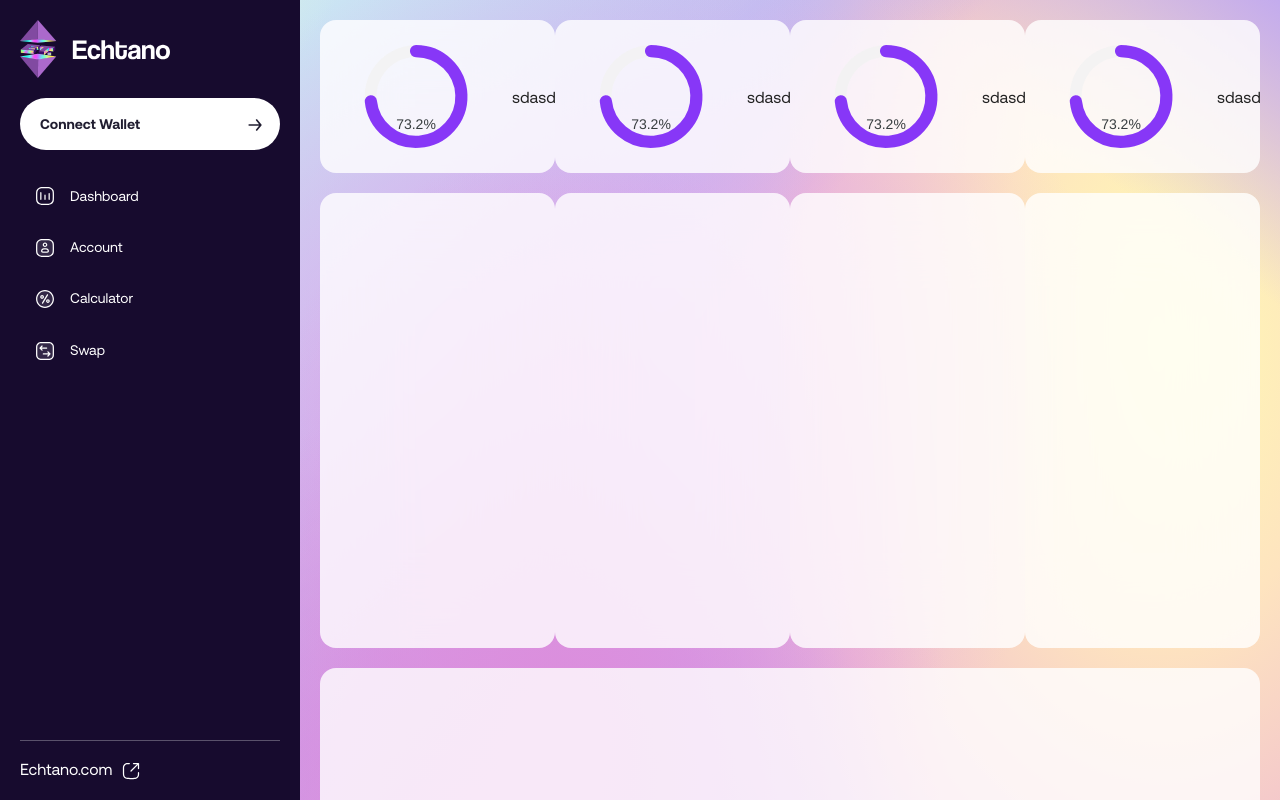
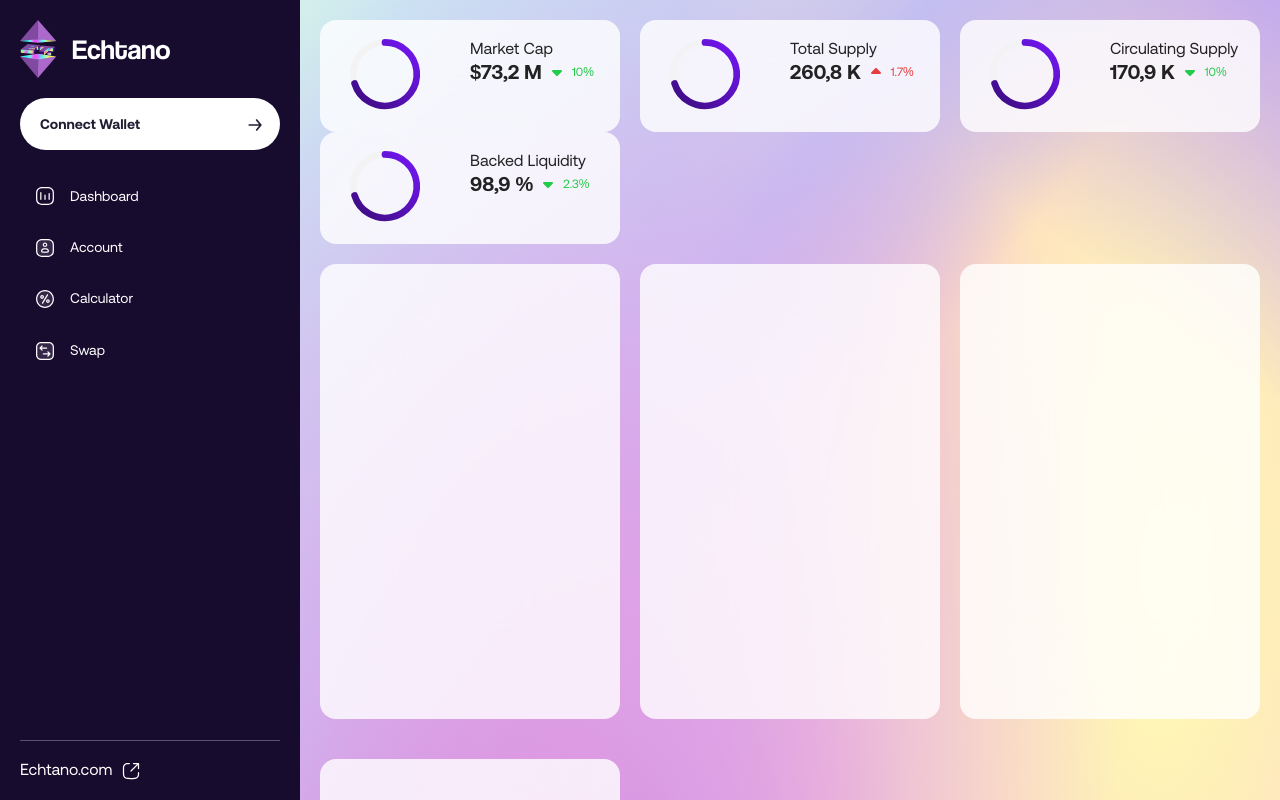
Before and after one commit to manuochoa/echtano, a React (Create React App) app: page / in a window 1280 px wide. Shown: the top 800 px of the page. Built offline with nearby package versions, Linux system fonts and the light colour scheme.

Commit message:
create first charts

```diff
--- a/src/components/ChartComponent/index.js
+++ b/src/components/ChartComponent/index.js
@@ -4,38 +4,50 @@ import Chart from 'react-apexcharts'
 export default function ChartComponent() {
     const [chartOptions, setChartOptions] = useState({
         options: {
-            labels: [''],
+            labels: [' '],
             chart: {
                 background: "transparent",
-                width: '50%',
-                height: '100%',
+                width: 90,
+                height: 60
             },
             legend: {
                 show: false,
-                floating: true
             },
-            colors: ['#7517F8'],
+            dataLabels: {
+                enabled: false,
+                show: false
+            },
             stroke: {
                 lineCap: "round",
-                show: true,
                 curve: 'smooth',
-                colors: undefined,
                 width: 2,
                 dashArray: 0,
             },
-            dataLabels: {
-                enabled: false
+            fill: {
+                colors: ['#7517F8'],
+                type: 'gradient',
+                gradient: {
+                    shadeIntensity: 0.5,
+                    opacityFrom: 1,
+                    opacityTo: 2,
+                    stops: [0, 100]
+                }
+            },
+            plotOptions: {
+                radialBar: {
+                    dataLabels: {
+                        show: false
+                    }
+                }
             }
         },
-        series: [73.2],
+        series: [70.3],
     })
     return (
-        <div className="donut">
-            <Chart options={chartOptions.options}
-                   series={chartOptions.series}
-                   type='radialBar'
-                   height="100%"
-            />
-        </div>
+        <Chart options={chartOptions.options}
+               series={chartOptions.series}
+               type='radialBar'
+               width='100%'
+        />
     );
 };
--- a/src/pages/Dashboard/index.js
+++ b/src/pages/Dashboard/index.js
@@ -2,14 +2,15 @@ import React from 'react';
 import Layout from "../../components/Layout";
 import {
     BottomWidgetWrapper,
-    DashboardWrapper,
+    DashboardWrapper, MSizeTextContainer, MSizeValueContainer,
     MSizeWidget,
-    // MSizeWidgetWrapper,
     WidgetWrapper,
     XlSizeWidget
 } from "./styled";
 import {WidgetMSize} from "./variables";
 import ChartComponent from "../../components/ChartComponent";
+import { FontAwesomeIcon } from "@fortawesome/react-fontawesome";
+import {faCaretDown} from "@fortawesome/free-solid-svg-icons";
 
 export default function Dashboard() {
     return (
@@ -18,10 +19,18 @@ export default function Dashboard() {
                 <WidgetWrapper>
                     {
                         WidgetMSize.map(item => {
+                            console.log(item.percentType)
                             return (
                                 <MSizeWidget key={item.id}>
                                     <ChartComponent/>
-                                    <h3>sdasd</h3>
+                                    <MSizeTextContainer>
+                                        <p>{item.title}</p>
+                                        <MSizeValueContainer percentType={item.percentType}>
+                                            <h3>{item.value}</h3>
+                                            <FontAwesomeIcon icon={faCaretDown} />
+                                            <p>{item.percentValue}%</p>
+                                        </MSizeValueContainer>
+                                    </MSizeTextContainer>
                                 </MSizeWidget>
                             )
                         })
--- a/src/pages/Dashboard/styled.js
+++ b/src/pages/Dashboard/styled.js
@@ -22,16 +22,46 @@ export const BottomWidgetWrapper = styled(WidgetWrapper)`
 `
 
 export const MSizeWidget = styled.div`
-  width: calc(100% / 4);
-  max-width: 270px;
+  width: 100%;
+  max-width: 300px;
   background: rgba(255, 255, 255, 0.8);
   backdrop-filter: blur(40px);
   border-radius: 16px;
   display: flex;
   justify-content: flex-start;
+  align-items: flex-start;
+`
+
+export const MSizeTextContainer = styled.div`
+  width: 100%;
+  margin: 20px;
+  display: flex;
+  flex-direction: column;
+  align-items: flex-start;
+  h3 {
+    font-weight: 700;
+    font-size: 20px;
+    line-height: 32px;
+  }
+`
+
+export const MSizeValueContainer = styled.div`
+  display: flex;
+  justify-content: flex-start;
   align-items: center;
-  //height: 100px;
-  //padding: 20px 0;
+  p {
+    color: ${({percentType, theme}) => percentType === "down" ? theme.colors.red : theme.colors.green};
+    font-weight: 400;
+    font-size: 12px;
+    line-height: 20px;
+  }
+  svg {
+    transform: rotateX(${({percentType}) => percentType === "down" && '-180deg'});
+    margin: 0 10px;
+  }
+  path {
+    fill: ${({percentType, theme}) => percentType === "down" ? theme.colors.red : theme.colors.green};
+  }
 `
 
 export const XlSizeWidget = styled(MSizeWidget)`
--- a/src/pages/Dashboard/variables.js
+++ b/src/pages/Dashboard/variables.js
@@ -8,23 +8,23 @@ export const WidgetMSize = [
     },
     {
         id: 1,
-        title: "Market Cap",
-        value: "$73,2 M",
-        percentType: "up",
-        percentValue: 10
+        title: "Total Supply",
+        value: "260,8 K",
+        percentType: "down",
+        percentValue: 1.7
     },
     {
         id: 2,
-        title: "Market Cap",
-        value: "$73,2 M",
+        title: "Circulating Supply",
+        value: "170,9 K",
         percentType: "up",
         percentValue: 10
     },
     {
         id: 3,
-        title: "Market Cap",
-        value: "$73,2 M",
+        title: "Backed Liquidity",
+        value: "98,9 %",
         percentType: "up",
-        percentValue: 10
+        percentValue: 2.3
     },
 ]
```
